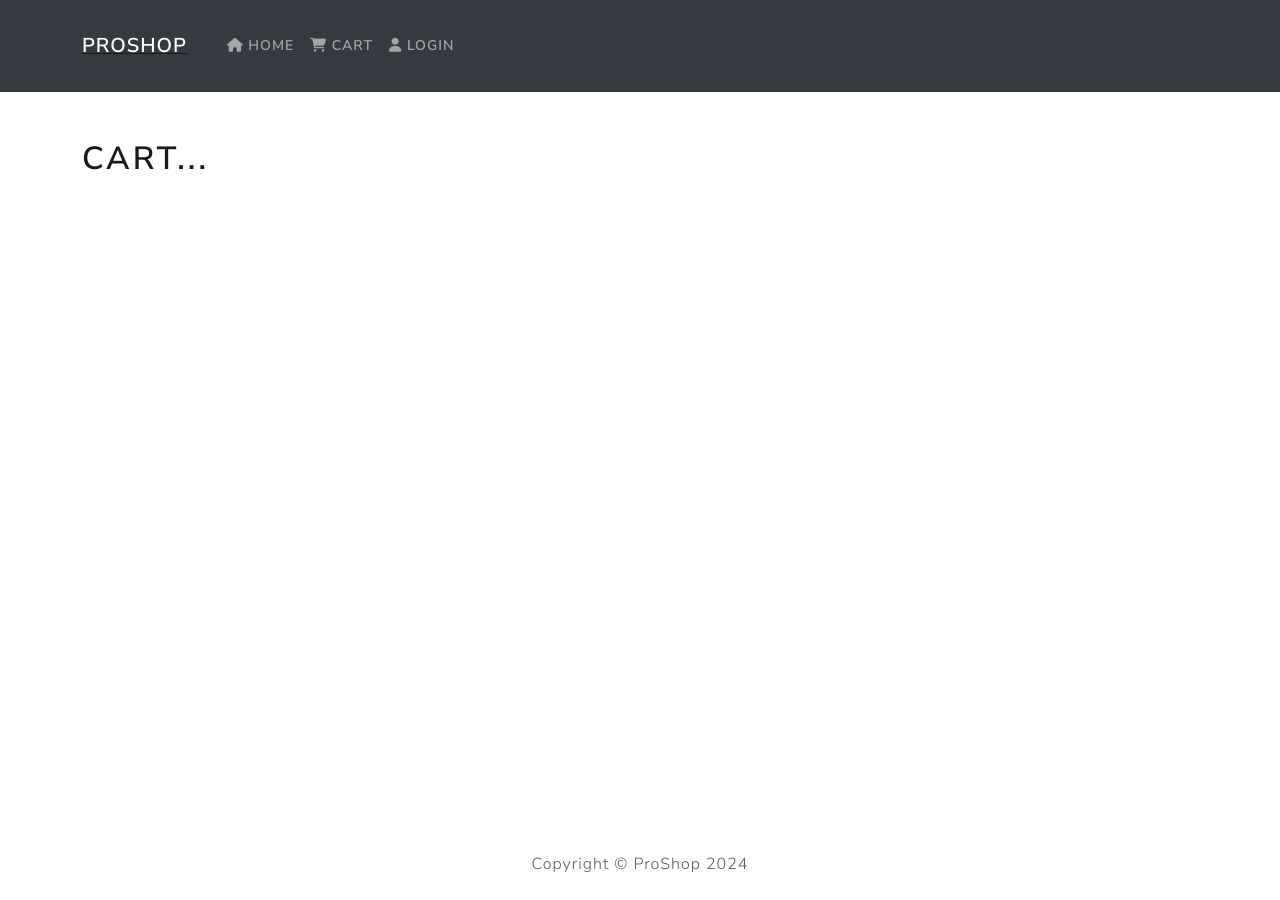
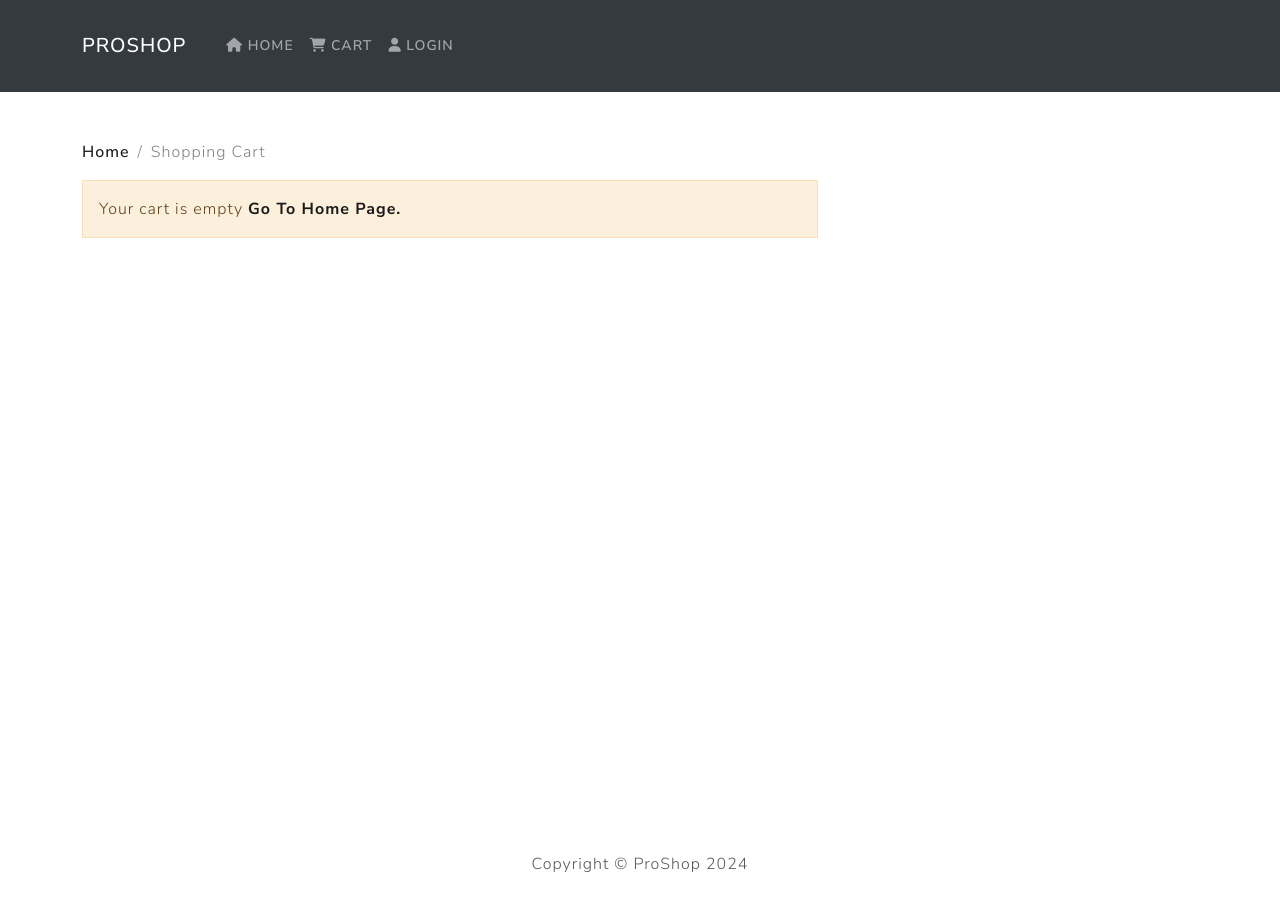
Before and after one commit to shahjalalhazari/Full-Stack-E-Commerce-site-with-Django-and-React, a React (Vite) app in the folder front-end/: page /cart/1 in a window 1280 px wide. Built offline with nearby package versions, Linux system fonts and the light colour scheme.

Commit message:
Display all cart items from localstorage on cart page.

```diff
--- a/front-end/src/index.css
+++ b/front-end/src/index.css
@@ -0,0 +1,8 @@
+a {
+    text-decoration: none;
+    font-weight: 500;
+}
+
+a:hover {
+    text-decoration: underline;
+}
--- a/front-end/src/pages/Cart.jsx
+++ b/front-end/src/pages/Cart.jsx
@@ -1,7 +1,9 @@
 import { useEffect } from "react";
 import { useDispatch, useSelector } from "react-redux";
-import { useLocation } from "react-router-dom";
+import { Link, useLocation } from "react-router-dom";
 import { addToCart } from "./../actions/cartAction";
+import { Button, Col, Form, Image, ListGroup, Row } from "react-bootstrap";
+import Messages from "../component/Messages";
 
 const Cart = () => {
   const location = useLocation();
@@ -17,7 +19,6 @@ const Cart = () => {
   // Select The Cart
   const cart = useSelector((state) => state.cart);
   const cartItems = cart.cartItems;
-  console.log(cartItems);
 
   useEffect(() => {
     if (productId) {
@@ -26,9 +27,79 @@ const Cart = () => {
   }, [dispatch, productId, productQty]);
 
   return (
-    <div>
-      <h1>Cart...</h1>
-    </div>
+    <>
+      {/* Breadcrumb */}
+      <nav aria-label="breadcrumb">
+        <ol className="breadcrumb">
+          <li className="breadcrumb-item">
+            <Link to="/">Home</Link>
+          </li>
+          <li className="breadcrumb-item active" aria-current="page">
+            Shopping Cart
+          </li>
+        </ol>
+      </nav>
+
+      {/* contents */}
+      <Row>
+        <Col md={8}>
+          {cartItems.length === 0 ? (
+            <Messages variant="warning">
+              Your cart is empty{" "}
+              <Link to="/">
+                <strong>Go To Home Page.</strong>
+              </Link>
+            </Messages>
+          ) : (
+            <ListGroup variant="flush">
+              {cartItems.map((product) => (
+                <ListGroup.Item key={product.product} className="mb-2">
+                  <Row>
+                    <Col md={2}>
+                      <Link to={`/product/${product.product}`}>
+                        <Image
+                          src={product.image}
+                          alt={product.name}
+                          fluid
+                          rounded
+                        />
+                      </Link>
+                    </Col>
+                    <Col md={5}>
+                      <Link to={`/product/${product.product}`}>
+                        {product.name}
+                      </Link>
+                    </Col>
+                    <Col md={1}>${product.price}</Col>
+                    <Col>
+                      <Form.Select
+                        as="select"
+                        value={product.quantity}
+                        onChange={(e) =>
+                          dispatch(addToCart(product.product, e.target.value))
+                        }
+                      >
+                        {[...Array(product.countInStock).keys()].map((x) => (
+                          <option key={x + 1} value={x + 1}>
+                            {x + 1}
+                          </option>
+                        ))}
+                      </Form.Select>
+                    </Col>
+                    <Col md={1}>
+                      <Button type="button" variant="danger">
+                        <i className="fas fa-trash" />
+                      </Button>
+                    </Col>
+                  </Row>
+                </ListGroup.Item>
+              ))}
+            </ListGroup>
+          )}
+        </Col>
+        <Col md={4}></Col>
+      </Row>
+    </>
   );
 };
 
```
